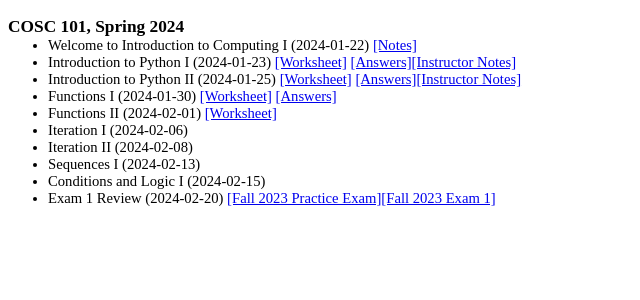
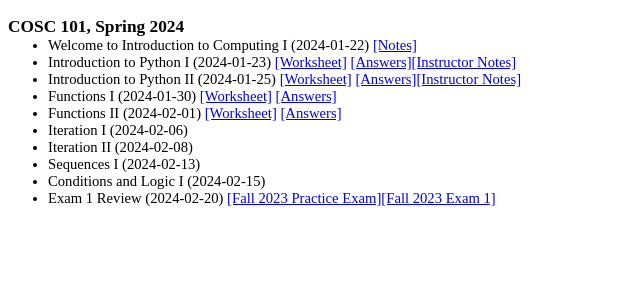
Before and after one commit to georgianahaldeman/cosc101, a Jekyll site: the page built from docs/notes/index.md, in a window 1280 px wide. Shown: the top 300 px of the page, without its empty margins (0-640 px from the left). Built offline with Jekyll 4.4.1, drawn with Linux system fonts in a browser that asks for light colours; our own code applies the rules of GitHub Pages for plain Markdown files.

Commit message:
2_1 answers

```diff
--- a/docs/notes/index.md
+++ b/docs/notes/index.md
@@ -8,7 +8,7 @@
 
 - Functions I (2024-01-30) [[Worksheet]](./files/1_30.pdf) [[Answers]](./files/1_30_ans.pdf)
 
-- Functions II (2024-02-01) [[Worksheet]](./files/2_1.pdf)
+- Functions II (2024-02-01) [[Worksheet]](./files/2_1.pdf) [[Answers]](./files/2_1_ans.pdf)
 
 - Iteration I (2024-02-06)
 
```
Also changed, not shown: 1 other file.
